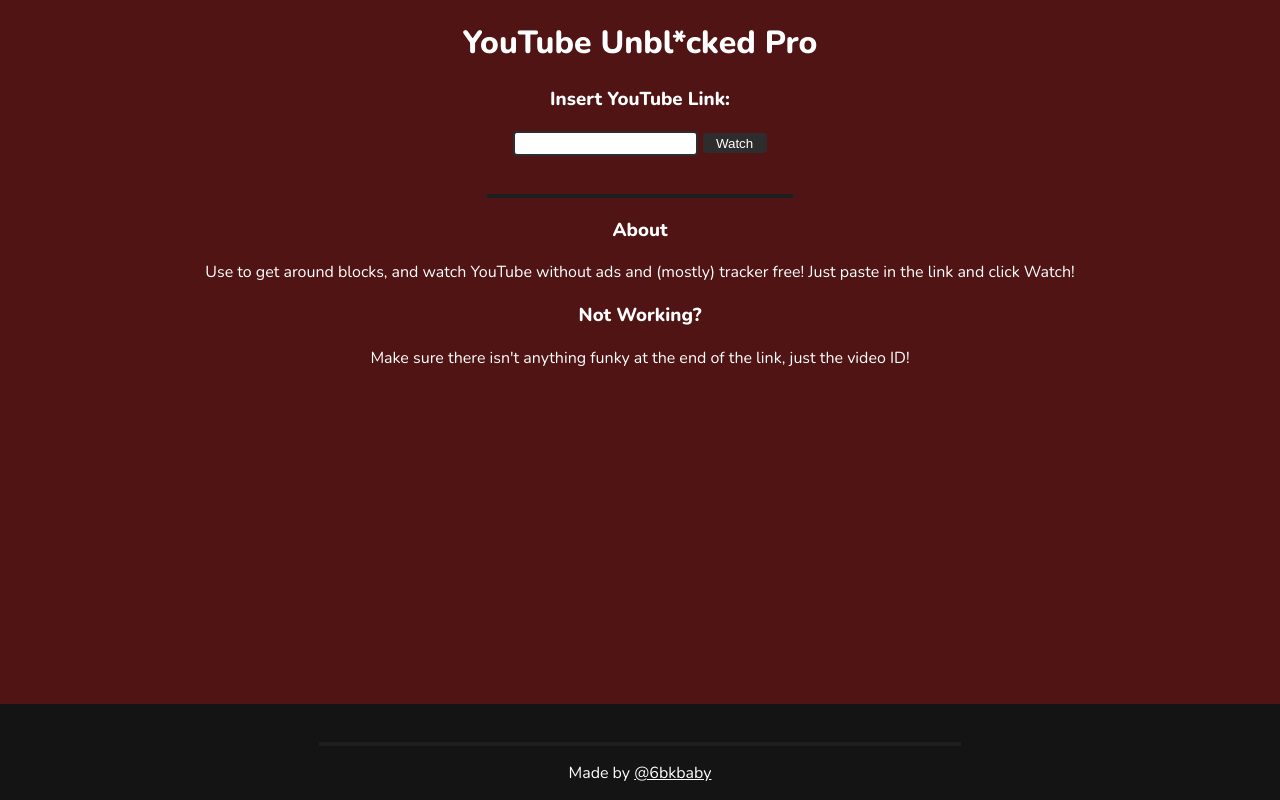
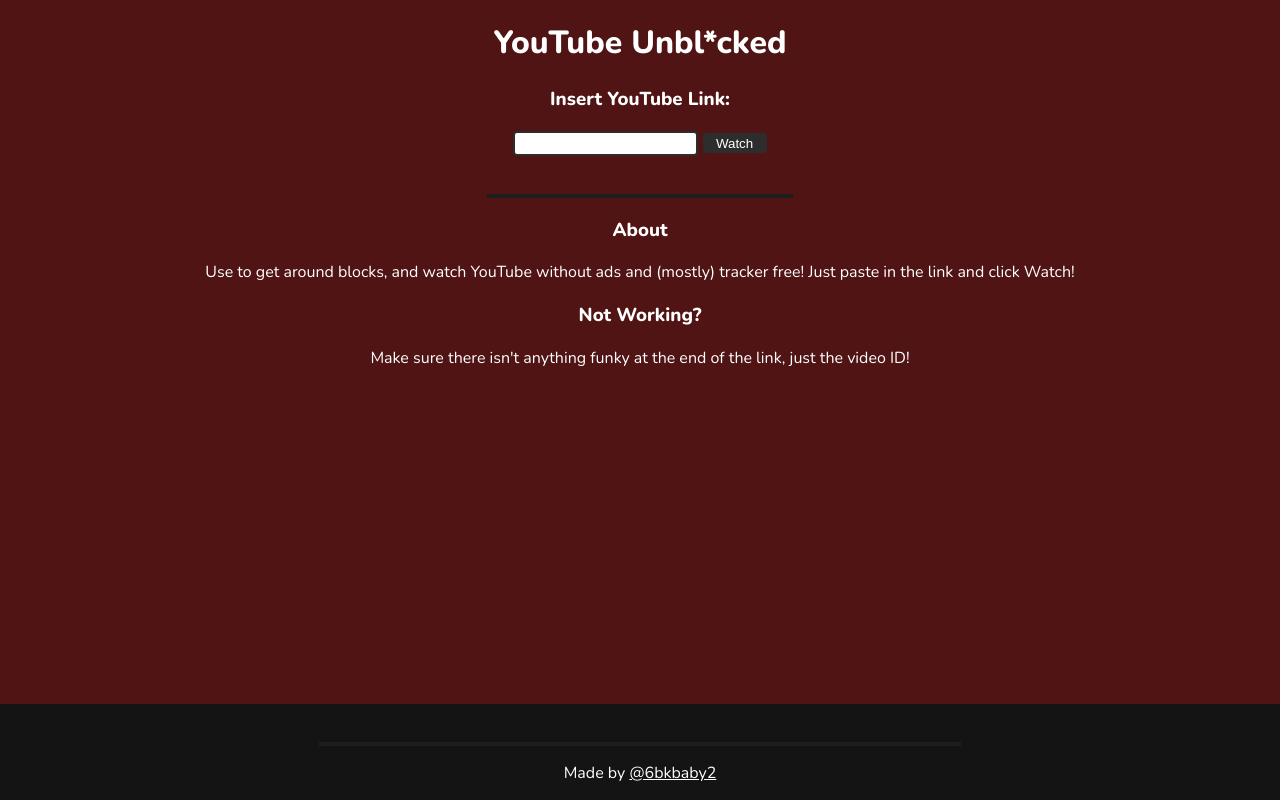
Before and after one commit to XeriaTech/Youtube-Un-locked, a plain HTML site: page index.html in a window 1280 px wide. Drawn offline with nearby package versions, Linux system fonts and the light colour scheme.

Commit message:
Updated UI Changes

```diff
--- a/index.html
+++ b/index.html
@@ -2,7 +2,7 @@
 <html>
 
 <head>
-	<title>YouTube Unbl*cked Pro</title>
+	<title>YouTube Unbl*cked </title>
 	<meta charset="utf-8">
 	<meta name="viewport" content="width=device-width">
 	<link href="style.css" rel="stylesheet" type="text/css" />
@@ -23,7 +23,7 @@
 </head>
 
 <body>
-	<h1 class="center">YouTube Unbl*cked Pro</h5>
+	<h1 class="center">YouTube Unbl*cked </h5>
 		<div class=center>
 			<h3>Insert YouTube Link:</h3>
 			<input id="url" type="text" placeholder="" required>
@@ -51,7 +51,7 @@
     <footer class="center">
     	<br>
       <hr>
-    	<p>Made by <a class="linelink" href="https://jcwyt.com" target="_blank">@6bkbaby</a></p>
+    	<p>Made by <a class="linelink" href="" target="_blank">@6bkbaby2</a></p>
     </footer>
 	<script src="script.js"></script>
 </html>
```
